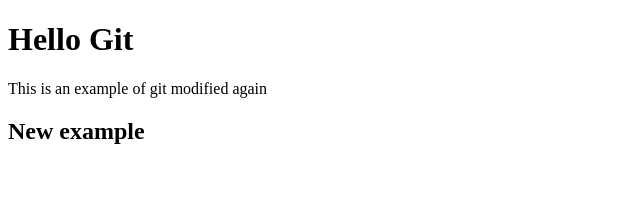
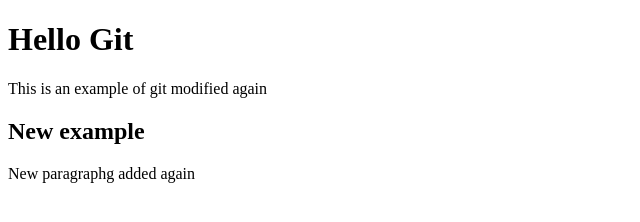
Before and after one commit to Click0910/Git-demo, a plain HTML site: page index.html in a window 1280 px wide. Shown: the whole page, without its empty margins (0-640 px from the left). Drawn offline with Linux system fonts and the light colour scheme.

Commit message:
Another more change added

```diff
--- a/index.html
+++ b/index.html
@@ -10,5 +10,6 @@
     <h1>Hello Git</h1>
     <p>This is an example of git modified again</p>
     <h2>New example</h2>
+    <p>New paragraphg added again</p>
 </body>
 </html>
```
